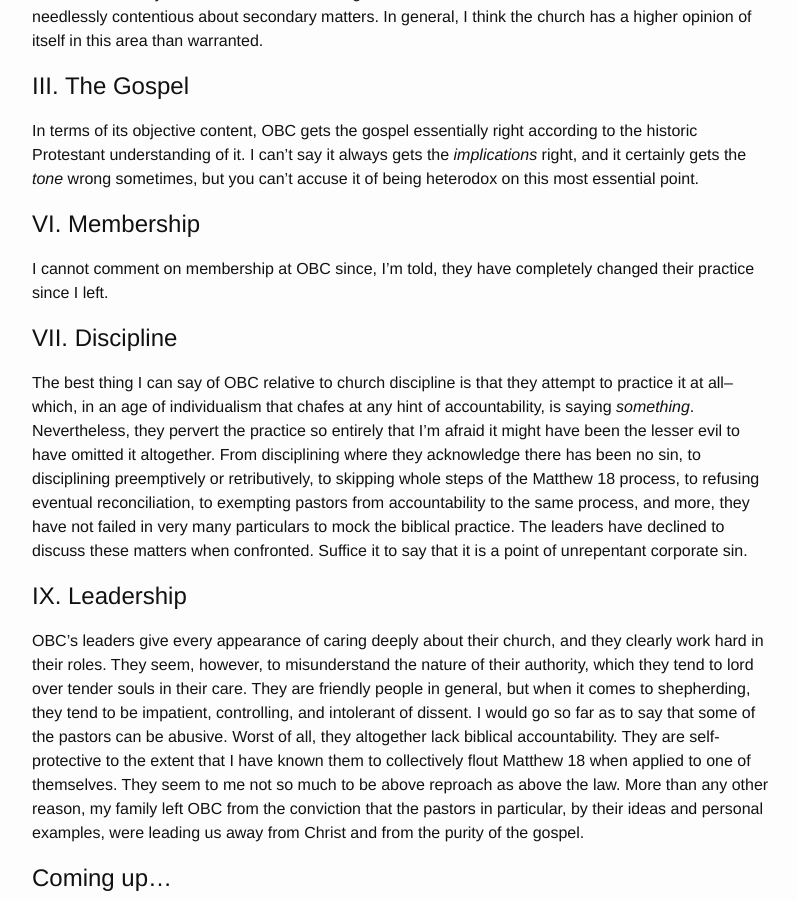
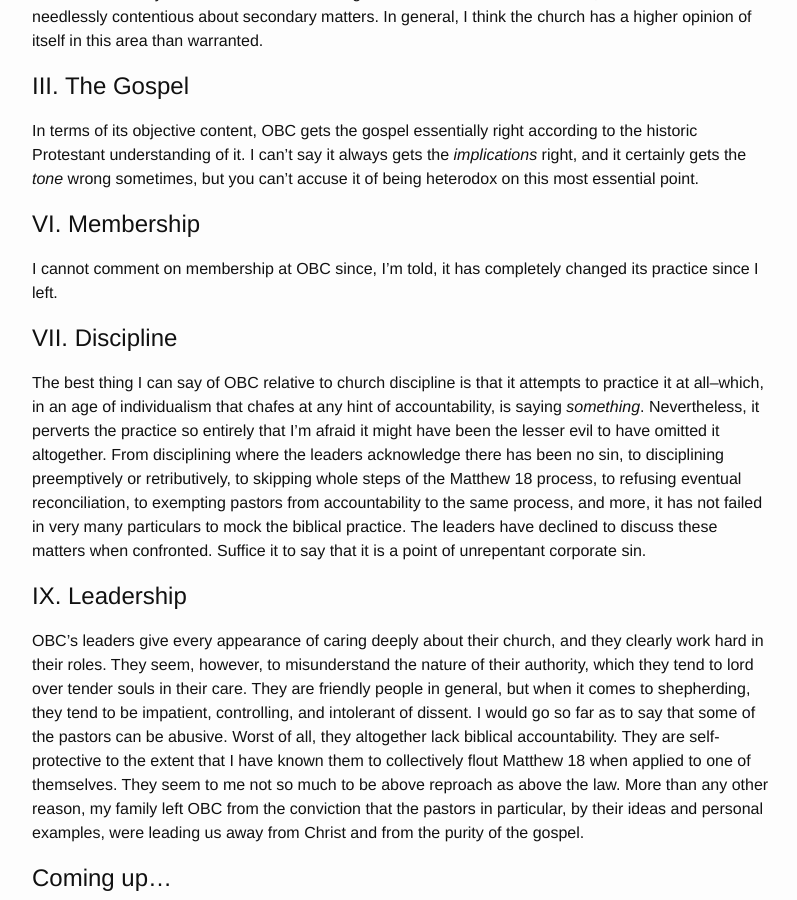
Before and after one commit to TravisCarden/traviscarden.github.io, a Jekyll site: the page built from review-of-omaha-bible-church.md, in a window 1280 px wide and 900 px high, scrolled down 1422 px. Shown: the whole window, without its empty margins (238-1035 px from the left). Built offline with Jekyll 4.4.1, drawn with Linux system fonts in a browser that asks for light colours.

Commit message:
Corrected inconsistent referent in Review of Omaha Bible Church.

```diff
--- a/review-of-omaha-bible-church.md
+++ b/review-of-omaha-bible-church.md
@@ -31,11 +31,11 @@ In terms of its objective content, OBC gets the gospel essentially right accordi
 
 # VI. Membership
 
-I cannot comment on membership at OBC since, I'm told, they have completely changed their practice since I left.
+I cannot comment on membership at OBC since, I'm told, it has completely changed its practice since I left.
 
 # VII. Discipline
 
-The best thing I can say of OBC relative to church discipline is that they attempt to practice it at all--which, in an age of individualism that chafes at any hint of accountability, is saying _something_. Nevertheless, they pervert the practice so entirely that I'm afraid it might have been the lesser evil to have omitted it altogether. From disciplining where they acknowledge there has been no sin, to disciplining preemptively or retributively, to skipping whole steps of the Matthew 18 process, to refusing eventual reconciliation, to exempting pastors from accountability to the same process, and more, they have not failed in very many particulars to mock the biblical practice. The leaders have declined to discuss these matters when confronted. Suffice it to say that it is a point of unrepentant corporate sin.
+The best thing I can say of OBC relative to church discipline is that it attempts to practice it at all--which, in an age of individualism that chafes at any hint of accountability, is saying _something_. Nevertheless, it perverts the practice so entirely that I'm afraid it might have been the lesser evil to have omitted it altogether. From disciplining where the leaders acknowledge there has been no sin, to disciplining preemptively or retributively, to skipping whole steps of the Matthew 18 process, to refusing eventual reconciliation, to exempting pastors from accountability to the same process, and more, it has not failed in very many particulars to mock the biblical practice. The leaders have declined to discuss these matters when confronted. Suffice it to say that it is a point of unrepentant corporate sin.
 
 # IX. Leadership
 
```
